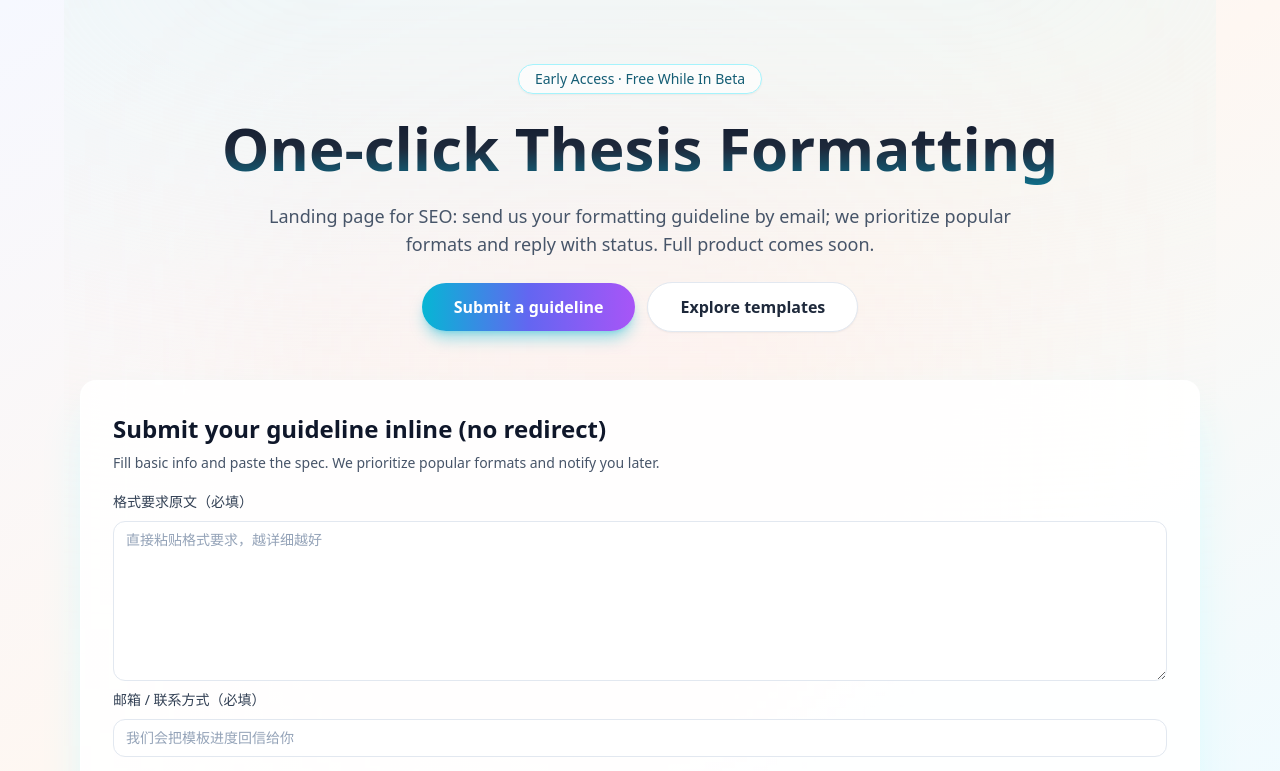
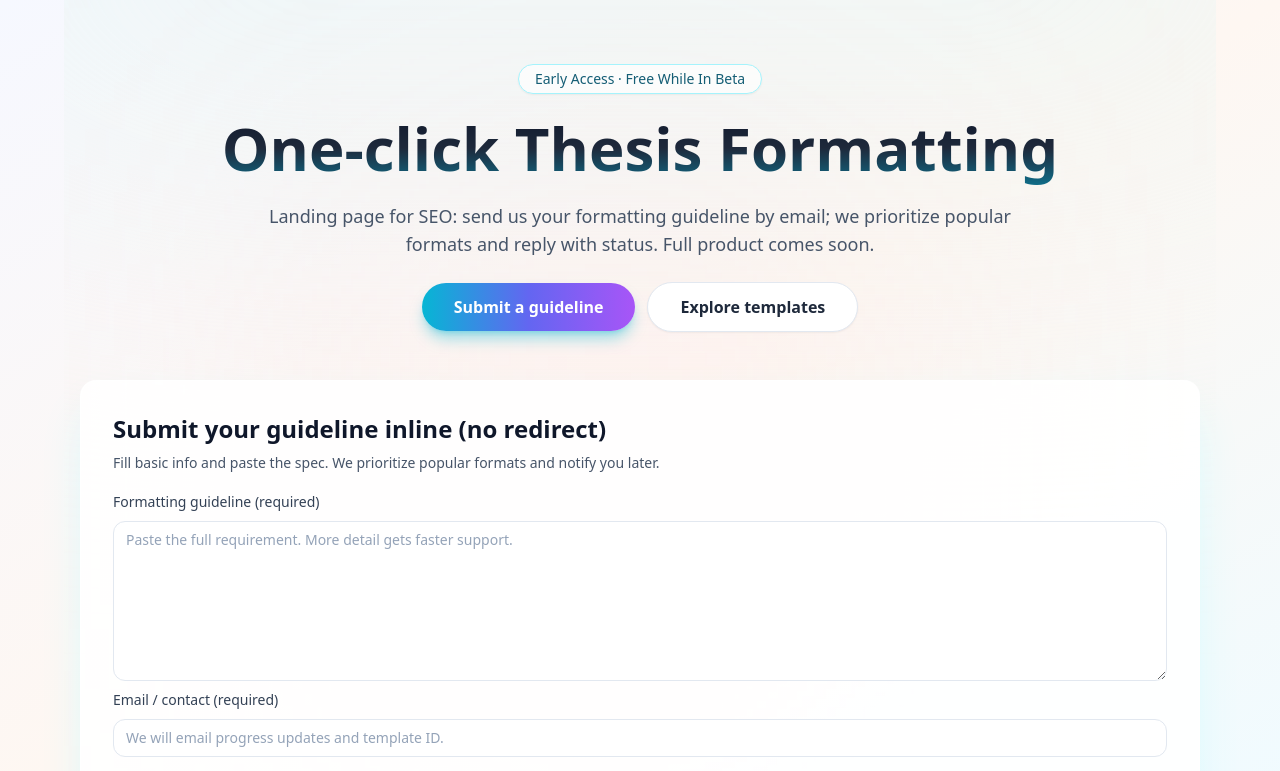
Before and after one commit to moonscar/freeformat-frontend, a Next.js app: page /en in a window 1280 px wide. Shown: the top 771 px of the page. Built offline with nearby package versions, Linux system fonts and the light colour scheme; no server answers.

Commit message:
fix: localize inline form labels

```diff
--- a/src/app/[locale]/page.tsx
+++ b/src/app/[locale]/page.tsx
@@ -2,7 +2,8 @@ import Link from 'next/link';
 import InlineRequestForm from '@/components/InlineRequestForm';
 
 export default function Page({ params }: { params: { locale: string } }) {
-  const t = params.locale === 'en' ? en : zh;
+  const locale = params.locale === 'en' ? 'en' : 'zh';
+  const t = locale === 'en' ? en : zh;
   return (
     <main className="relative mx-auto max-w-6xl px-4 py-16 text-slate-900">
       <div className="pointer-events-none absolute inset-0 -z-10 overflow-hidden">
@@ -38,6 +39,7 @@ export default function Page({ params }: { params: { locale: string } }) {
       {/* Primary CTA: Inline requirement submission (no email client) */}
       <section id="request" className="mt-12">
         <InlineRequestForm
+          locale={locale}
           title={t.inline.title}
           desc={t.inline.desc}
           submitText={t.inline.submit}
--- a/src/components/InlineRequestForm.tsx
+++ b/src/components/InlineRequestForm.tsx
@@ -1,5 +1,7 @@
 "use client";
 import { useMemo, useState } from 'react';
+
+type Locale = 'zh' | 'en';
 
 type Props = {
   title: string;
@@ -7,9 +9,10 @@ type Props = {
   submitText: string;
   successText: string;
   apiHint: string;
+  locale: Locale;
 };
 
-export default function InlineRequestForm({ title, desc, submitText, successText, apiHint }: Props) {
+export default function InlineRequestForm({ title, desc, submitText, successText, apiHint, locale }: Props) {
   const API_BASE = process.env.NEXT_PUBLIC_API_BASE || "http://localhost:8000";
   const [org, setOrg] = useState("");
   const [link, setLink] = useState("");
@@ -22,6 +25,46 @@ export default function InlineRequestForm({ title, desc, submitText, successText
   const [result, setResult] = useState<string | null>(null);
   const [error, setError] = useState<string | null>(null);
   const [showExtras, setShowExtras] = useState(false);
+  const copy =
+    locale === 'en'
+      ? {
+          requirementLabel: 'Formatting guideline (required)',
+          requirementPlaceholder: 'Paste the full requirement. More detail gets faster support.',
+          contactLabel: 'Email / contact (required)',
+          contactPlaceholder: 'We will email progress updates and template ID.',
+          extrasTitle: 'Optional info (helps prioritization)',
+          extrasFields: {
+            org: 'School / Department / Journal (optional)',
+            link: 'Guideline link (optional)',
+            pages: 'Doc type or pages (optional)',
+            deadline: 'Deadline (optional)',
+          },
+          specialPlaceholder: 'Special notes (optional)',
+          successSeparator: ': ',
+          errorPrefix: 'Submit failed',
+          defaultResult: 'Received',
+          loadingText: 'Submitting…',
+          fallbackName: 'User guideline submission',
+        }
+      : {
+          requirementLabel: '格式要求原文（必填）',
+          requirementPlaceholder: '直接粘贴格式要求，越详细越好',
+          contactLabel: '邮箱 / 联系方式（必填）',
+          contactPlaceholder: '我们会把模板进度回信给你',
+          extrasTitle: '补充信息（选填）',
+          extrasFields: {
+            org: '学校 / 院系 / 期刊（选填）',
+            link: '格式要求链接（选填）',
+            pages: '文档类型或页数（选填）',
+            deadline: '截止日期（选填）',
+          },
+          specialPlaceholder: '特殊要求或备注（选填）',
+          successSeparator: '：',
+          errorPrefix: '提交失败',
+          defaultResult: '已接收',
+          loadingText: '提交中…',
+          fallbackName: '用户上传格式要求',
+        };
   const fieldClass =
     "rounded-xl border border-slate-200 bg-white px-3 py-2 text-sm text-slate-900 placeholder:text-slate-400 focus:border-cyan-400 focus:ring-2 focus:ring-cyan-200 focus:outline-none transition";
   const labelClass = "space-y-2 text-sm font-medium text-slate-700";
@@ -47,16 +90,16 @@ export default function InlineRequestForm({ title, desc, submitText, successText
       const res = await fetch(`${API_BASE}/guideline`, {
         method: "POST",
         headers: { "Content-Type": "application/json" },
-        body: JSON.stringify({ text: composedText, name: org || "用户上传格式要求" }),
+        body: JSON.stringify({ text: composedText, name: org || copy.fallbackName }),
       });
       if (!res.ok) {
         const msg = await res.text();
         throw new Error(msg || `请求失败：${res.status}`);
       }
       const data = await res.json();
-      setResult(data.template_id || "已接收");
+      setResult(data.template_id || copy.defaultResult);
     } catch (err: any) {
-      setError(err?.message || "提交失败");
+      setError(err?.message || copy.errorPrefix);
     } finally {
       setLoading(false);
     }
@@ -70,21 +113,21 @@ export default function InlineRequestForm({ title, desc, submitText, successText
       </div>
       <form className="space-y-4" onSubmit={onSubmit}>
         <label className={labelClass}>
-          <span>格式要求原文（必填）</span>
+          <span>{copy.requirementLabel}</span>
           <textarea
             className={`${fieldClass} h-40 w-full`}
-            placeholder="直接粘贴格式要求，越详细越好"
+            placeholder={copy.requirementPlaceholder}
             value={raw}
             onChange={(e) => setRaw(e.target.value)}
             required
           />
         </label>
         <label className={labelClass}>
-          <span>邮箱 / 联系方式（必填）</span>
+          <span>{copy.contactLabel}</span>
           <input
             type="email"
             className={`${fieldClass} w-full`}
-            placeholder="我们会把模板进度回信给你"
+            placeholder={copy.contactPlaceholder}
             value={contact}
             onChange={(e) => setContact(e.target.value)}
             required
@@ -97,20 +140,20 @@ export default function InlineRequestForm({ title, desc, submitText, successText
             className="flex w-full items-center justify-between text-sm font-medium text-cyan-700"
             onClick={() => setShowExtras((prev) => !prev)}
           >
-            <span>补充信息（选填）</span>
+            <span>{copy.extrasTitle}</span>
             <span>{showExtras ? "−" : "+"}</span>
           </button>
           {showExtras && (
             <div className="mt-4 space-y-3 text-sm text-slate-500">
               <div className="grid gap-3 md:grid-cols-2">
-                <input className={fieldClass} placeholder="学校 / 院系 / 期刊（选填）" value={org} onChange={(e) => setOrg(e.target.value)} />
-                <input className={fieldClass} placeholder="格式要求链接（选填）" value={link} onChange={(e) => setLink(e.target.value)} />
-                <input className={fieldClass} placeholder="文档类型或页数（选填）" value={pages} onChange={(e) => setPages(e.target.value)} />
-                <input className={fieldClass} placeholder="截止日期（选填）" value={deadline} onChange={(e) => setDeadline(e.target.value)} />
+                <input className={fieldClass} placeholder={copy.extrasFields.org} value={org} onChange={(e) => setOrg(e.target.value)} />
+                <input className={fieldClass} placeholder={copy.extrasFields.link} value={link} onChange={(e) => setLink(e.target.value)} />
+                <input className={fieldClass} placeholder={copy.extrasFields.pages} value={pages} onChange={(e) => setPages(e.target.value)} />
+                <input className={fieldClass} placeholder={copy.extrasFields.deadline} value={deadline} onChange={(e) => setDeadline(e.target.value)} />
               </div>
               <textarea
                 className={`${fieldClass} h-24 w-full`}
-                placeholder="特殊要求或备注（选填）"
+                placeholder={copy.specialPlaceholder}
                 value={special}
                 onChange={(e) => setSpecial(e.target.value)}
               />
@@ -124,19 +167,27 @@ export default function InlineRequestForm({ title, desc, submitText, successText
             className="inline-flex items-center justify-center rounded-xl bg-gradient-to-r from-cyan-500 via-indigo-500 to-purple-500 px-6 py-2.5 font-semibold text-white shadow-lg shadow-cyan-500/40 transition hover:translate-y-0.5 focus-visible:outline focus-visible:outline-2 focus-visible:outline-offset-2 focus-visible:outline-cyan-500 disabled:cursor-not-allowed disabled:opacity-60"
             disabled={loading}
           >
-            {loading ? "提交中…" : submitText}
+            {loading ? copy.loadingText : submitText}
           </button>
           <span className="text-xs text-slate-500">{apiHint}</span>
         </div>
       </form>
       {result && (
         <div className="rounded-xl border border-emerald-200 bg-emerald-50 p-3 text-sm text-emerald-700">
-          {successText}：{result}
+          <span className="font-medium">{successText}</span>
+          <span>
+            {copy.successSeparator}
+            {result}
+          </span>
         </div>
       )}
       {error && (
         <div className="rounded-xl border border-rose-200 bg-rose-50 p-3 text-sm text-rose-700">
-          提交失败：{error}
+          <span className="font-medium">{copy.errorPrefix}</span>
+          <span>
+            {copy.successSeparator}
+            {error}
+          </span>
         </div>
       )}
     </div>
```
